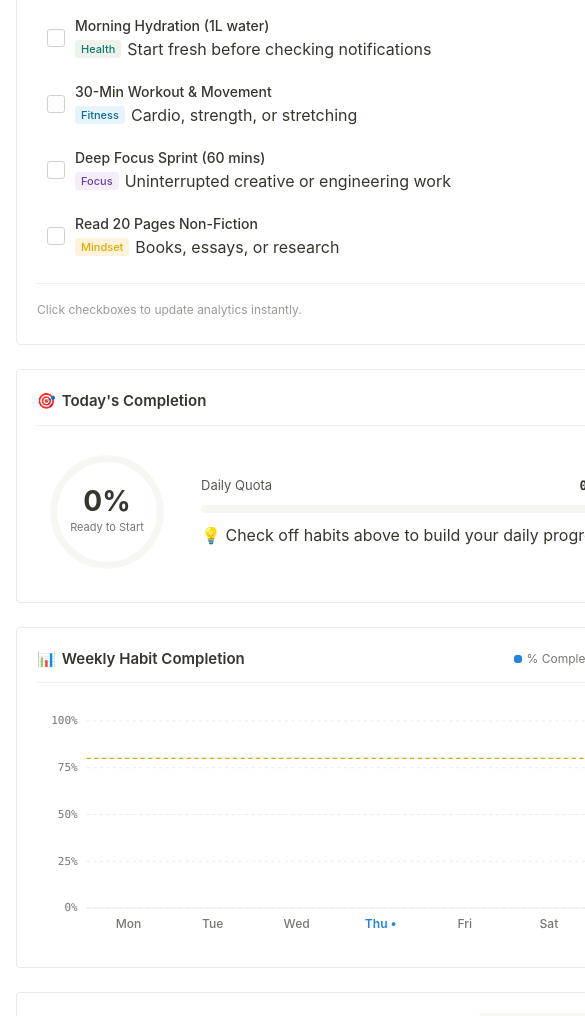
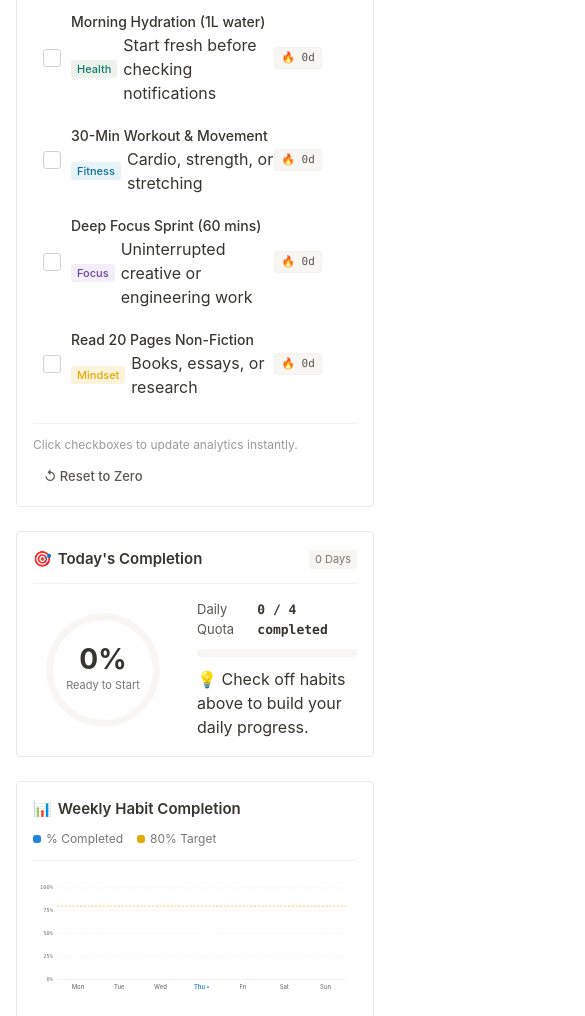
Before and after one commit to Amanpreet6656/Habit-Tracker, a plain HTML site: page index.html in a window 390 px wide. Shown: the part 984-2000 px from the top of the page, 585 px wide, since content can reach past the window. Drawn offline with Linux system fonts and the light colour scheme.

Commit message:
fix: prevent mobile grid overflow and clean up documentation and comments

```diff
--- a/index.html
+++ b/index.html
@@ -3,7 +3,7 @@
 <head>
   <meta charset="UTF-8">
   <meta name="viewport" content="width=device-width, initial-scale=1.0">
-  <title>🎯 Habit Tracker — Notion Workspace</title>
+  <title>🎯 Habit Tracker - Notion Workspace</title>
   <link rel="stylesheet" href="styles.css">
 </head>
 <body>
--- a/styles.css
+++ b/styles.css
@@ -453,7 +453,7 @@ body {
 
 @media (max-width: 1024px) {
   .notion-workspace-grid {
-    grid-template-columns: 1fr;
+    grid-template-columns: minmax(0, 1fr);
   }
 }
 
@@ -461,6 +461,8 @@ body {
   display: flex;
   flex-direction: column;
   gap: 24px;
+  min-width: 0;
+  max-width: 100%;
 }
 
 /* Notion Block Containers */
@@ -469,6 +471,8 @@ body {
   border: 1px solid var(--border-color);
   border-radius: var(--radius-sm);
   padding: 20px;
+  min-width: 0;
+  max-width: 100%;
   transition: border-color 0.15s ease;
 }
 
@@ -489,6 +493,8 @@ body {
   display: flex;
   justify-content: space-between;
   align-items: center;
+  flex-wrap: wrap;
+  gap: 10px;
   margin-bottom: 16px;
   padding-bottom: 12px;
   border-bottom: 1px solid var(--border-subtle);
@@ -950,6 +956,7 @@ body {
 
 .heatmap-scroll-wrapper {
   overflow-x: auto;
+  max-width: 100%;
   padding: 6px 0 12px;
 }
 .heatmap-scroll-wrapper::-webkit-scrollbar { height: 4px; }
@@ -1207,6 +1214,22 @@ body {
   }
   .notion-top-actions {
     width: 100%;
+    flex-wrap: wrap;
+    gap: 8px;
     justify-content: space-between;
   }
+  .notion-card {
+    padding: 16px;
+  }
+  .ring-details-panel {
+    min-width: 0;
+    width: 100%;
+  }
+  .svg-chart-container {
+    overflow-x: auto;
+    max-width: 100%;
+  }
+  .form-row {
+    grid-template-columns: 1fr;
+  }
 }
```
Also changed, not shown: app.js (+0 -26 lines), 2 other files.
